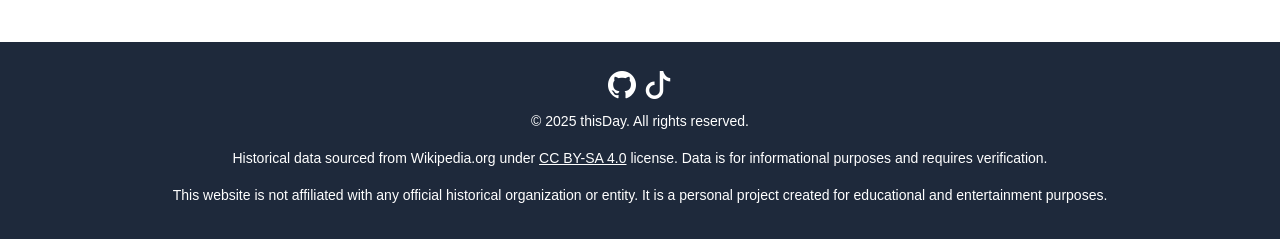
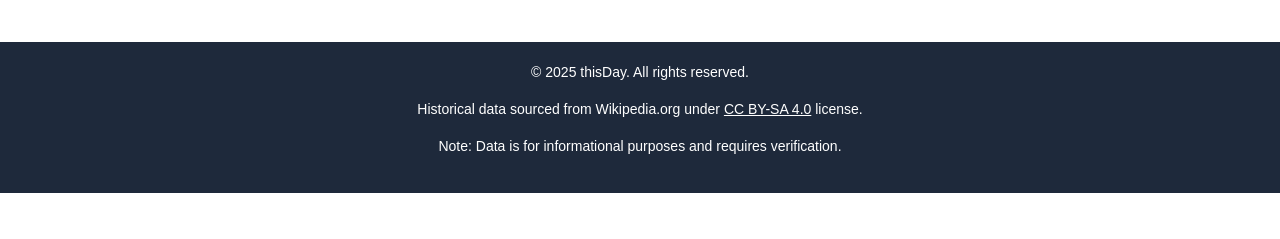
Before and after one commit to Fugec/thisDay, a plain HTML site: page index.html in a window 1280 px wide. Shown: the part 954-1193 px from the top of the page. After the commit the page ends 1147 px from the top, so only its background shows below. Drawn offline with nearby package versions, Linux system fonts and the light colour scheme; no server answers.

Commit message:
Revert "Add social media links to footer and update informational text"
This reverts commit 34c086c7e5be891eb0d8b4c93e3705530f63a4dc.

```diff
--- a/index.html
+++ b/index.html
@@ -212,28 +212,6 @@
     </div>
 
     <footer class="footer">
-      <div class="container d-flex justify-content-center my-2">
-        <div class="me-2">
-          <a
-            href="https://github.com/Fugec"
-            target="_blank"
-            rel="noopener noreferrer"
-            aria-label="GitHub"
-          >
-            <i class="bi bi-github h3 text-white"></i>
-          </a>
-        </div>
-        <div>
-          <a
-            href="https://www.tiktok.com/@this__day"
-            target="_blank"
-            rel="noopener noreferrer"
-            aria-label="TikTok"
-          >
-            <i class="bi bi-tiktok h3 text-white"></i>
-          </a>
-        </div>
-      </div>
       <div class="container">
         <p>
           &copy; <span id="currentYear"></span> thisDay. All rights reserved.
@@ -247,12 +225,10 @@
             title="Creative Commons Attribution-ShareAlike 4.0 International License"
             >CC BY-SA 4.0</a
           >
-          license. Data is for informational purposes and requires verification.
+          license.
         </p>
         <p>
-          This website is not affiliated with any official historical
-          organization or entity. It is a personal project created for
-          educational and entertainment purposes.
+          Note: Data is for informational purposes and requires verification.
         </p>
       </div>
     </footer>
```
